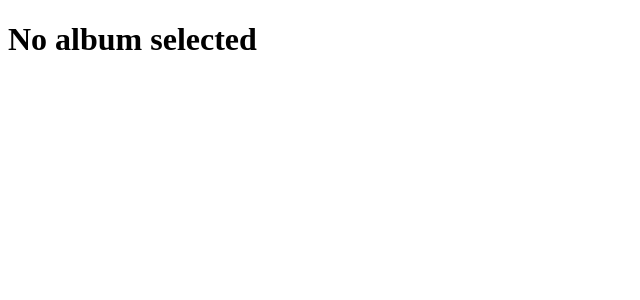
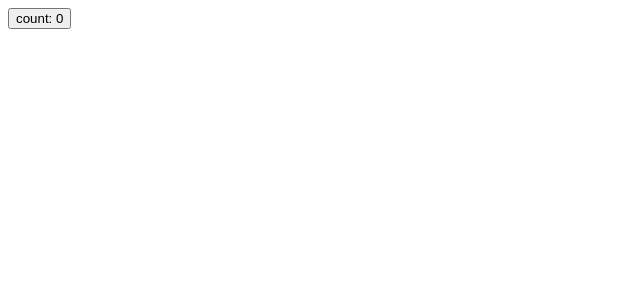
Before and after one commit to eSkaarAS/javazoneSvelteKitWS, a SvelteKit app: page /album in a window 1280 px wide. Shown: the top 300 px of the page, without its empty margins (0-640 px from the left). Built offline with nearby package versions, Linux system fonts and the light colour scheme.

Commit message:
simple button test on svelte

```diff
--- a/src/routes/album/+page.svelte
+++ b/src/routes/album/+page.svelte
@@ -1 +1,8 @@
-<h1>No album selected</h1>
+<script>
+  let count = 0;
+  const increment = () => (count += 1);
+</script>
+
+<button on:click={increment}>
+  count: {count}
+</button>
```
